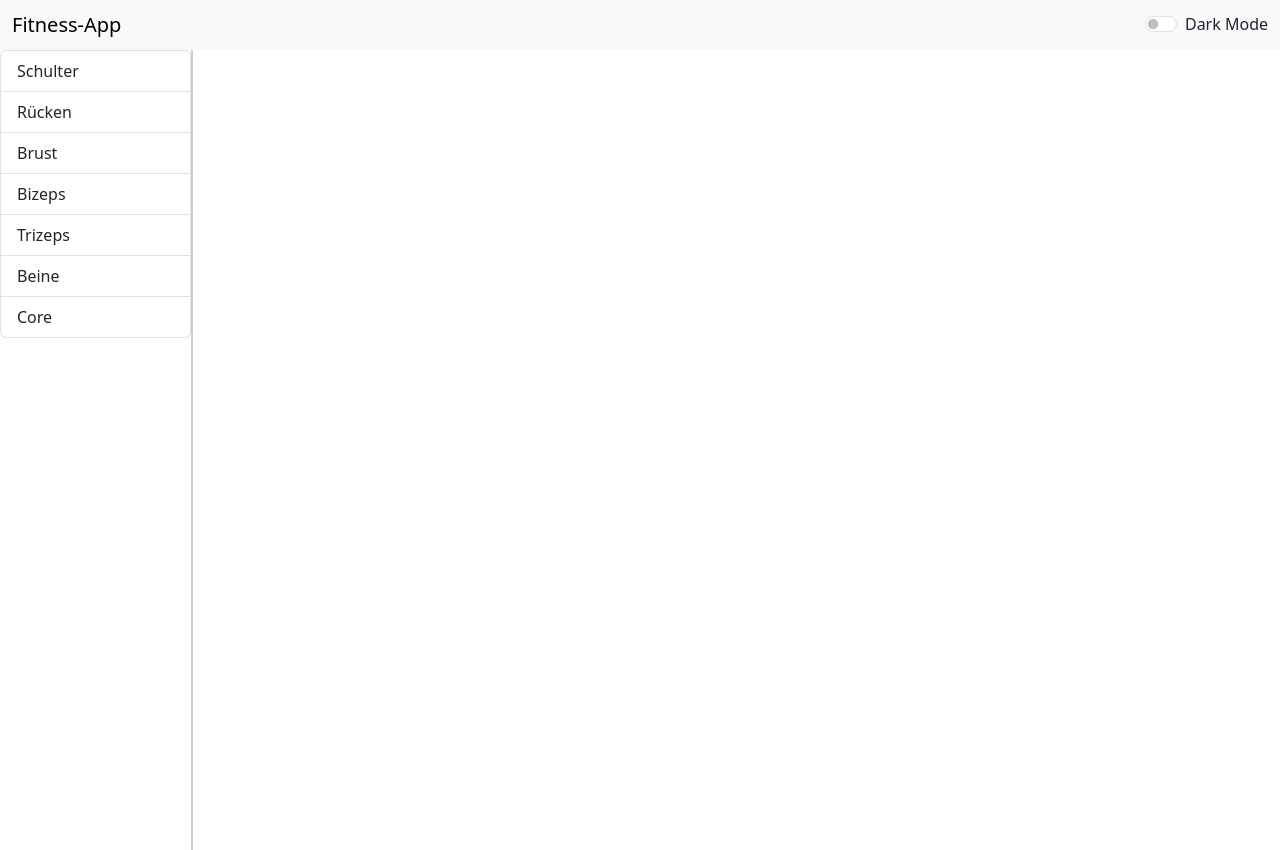
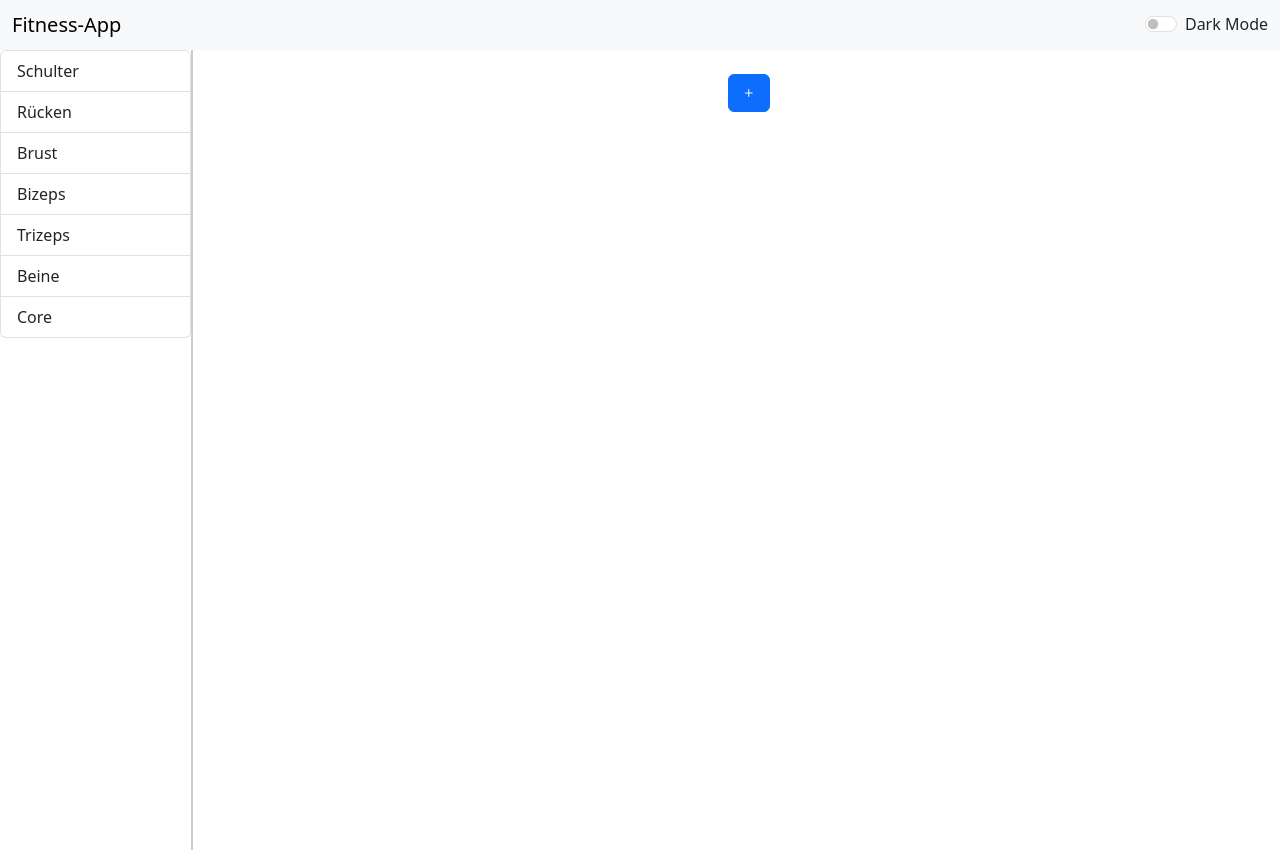
Before and after one commit to elmasibrahim/fitness-app, a React (Vite) app in the folder fitness-app/: page / in a window 1280 px wide. Built offline with nearby package versions, Linux system fonts and the light colour scheme.

Commit message:
#31 Button zum Hinzufügen einer neuen Übung implementiert

```diff
--- a/fitness-app/src/components/Content.tsx
+++ b/fitness-app/src/components/Content.tsx
@@ -1,4 +1,5 @@
 import Card from "./Card";
+import Button from "./Button";
 
 interface Props {
   data: number[];
@@ -6,7 +7,8 @@ interface Props {
 
 const Content = ({ data }: Props) => {
   return (
-    <div className="container text-center">
+    <div className="container text-center mt-4">
+      <Button color="primary" icon="plus" onClick={() => console.log("Clicked")} />
       <div className="row row-cols-3">
         {data.map((eid) => (
           <div className="col mt-5" key={eid}>
```
